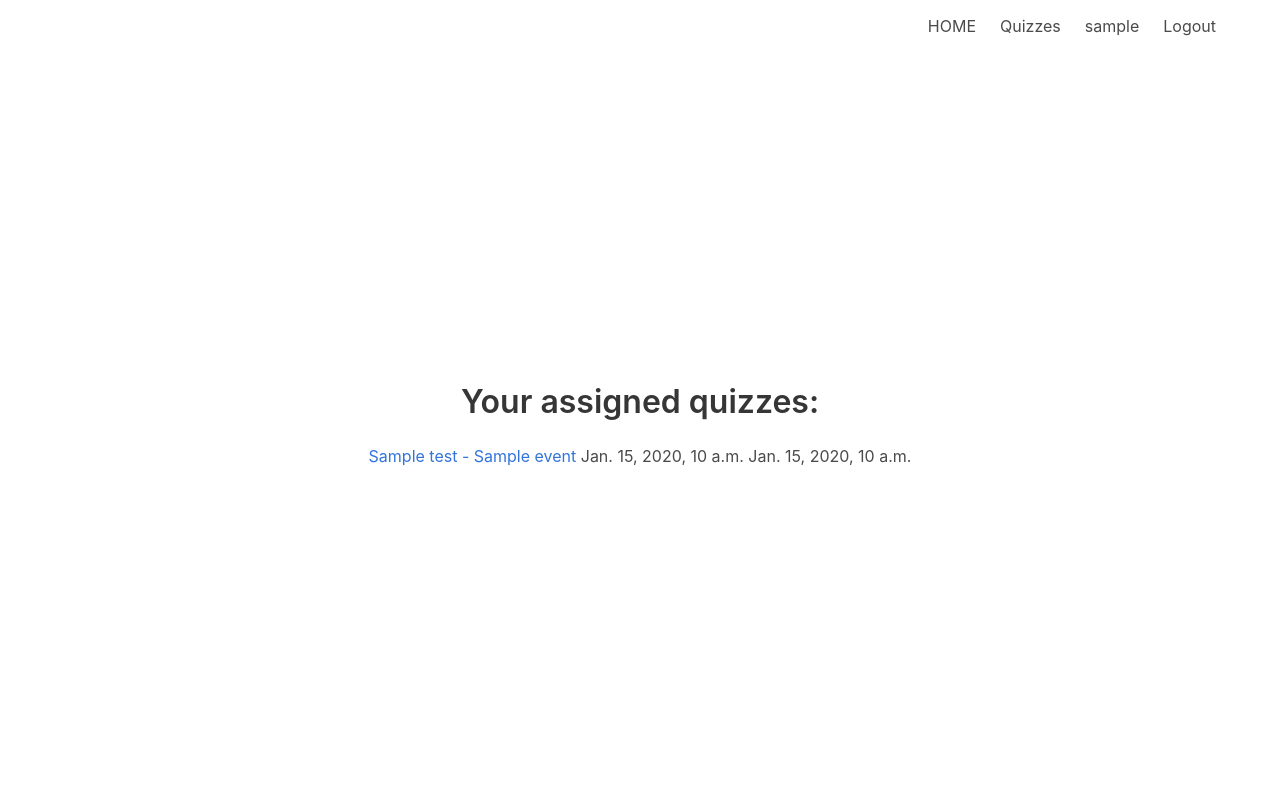
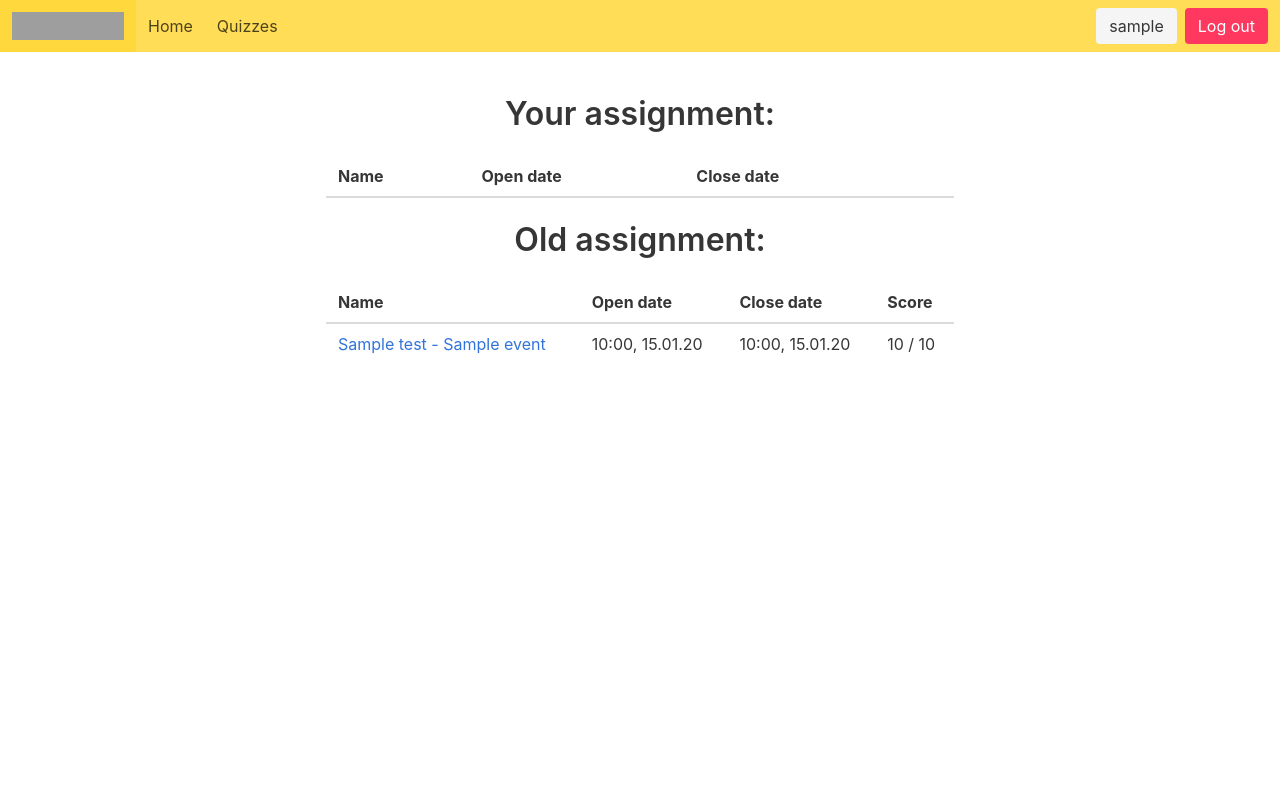
Before and after one commit to Nowidas/web-quiz, a Django app: page /quizzes in a window 1280 px wide. Run offline with Django 4.2, Linux system fonts and the light colour scheme; a user stored in the database is signed in; tables that the repository leaves empty hold one stand-in row (values such as "Sample post"); lists and menus that the app fills with data are empty; grey boxes are pictures that could not be loaded.

Commit message:
slightly better front

```diff
--- a/quiz/models.py
+++ b/quiz/models.py
@@ -37,9 +37,10 @@ class Test_user(models.Model):
     user = models.ForeignKey(settings.AUTH_USER_MODEL, on_delete=models.CASCADE)
     test_event = models.ForeignKey(Test_event, on_delete=models.CASCADE)
 
-    taken = models.BooleanField(blank=True, null=True)
+    taken = models.BooleanField(default=False)
     start_date = models.DateTimeField(blank=True, null=True)
     score = models.IntegerField(blank=True, null=True)
+    max_score = models.IntegerField(blank=True, null=True)
 
     def __str__(self):
         return str(self.test_event) + " - " + str(self.user.username)
--- a/quiz/templates/quiz/base.html
+++ b/quiz/templates/quiz/base.html
@@ -7,50 +7,66 @@
     <meta name="viewport" content="width=device-width, initial-scale=1">
     <title>Django Web Quiz</title>
     <link rel="stylesheet" href="https://cdnjs.cloudflare.com/ajax/libs/bulma/0.7.2/css/bulma.min.css" />
+    {% load static %}
+    <script src='{% static 'quiz/burger.js' %}'></script>
 </head>
 
 <body>
-    <section class="hero $light is-fullheight">
+    <nav class="navbar is-fixed-top is-warning" role="navigation" aria-label="main navigation">
+        <div class="navbar-brand">
+          <a class="navbar-item" href="https://bulma.io">
+            <img src="https://bulma.io/images/bulma-logo.png" width="112" height="28">
+          </a>
+          <a role="button" class="navbar-burger" aria-label="menu" aria-expanded="false" data-target="navbarBasicExample">
+            <span aria-hidden="true"></span>
+            <span aria-hidden="true"></span>
+            <span aria-hidden="true"></span>
+          </a>
+        </div>
+        <div id="navbarBasicExample" class="navbar-menu">
+          <div class="navbar-start">
 
-        <div class="hero-head">
-            <nav class="navbar">
-                <div class="container">
-                    <div id="navbarMenuHeroA" class="navbar-menu">
-                        <div class="navbar-end">
-                            <a href="/" class="navbar-item">
-                                HOME
+            <a href="{% url 'index' %}" class="navbar-item">
+                Home
             </a>
-                            {% if not user.is_authenticated %}
-                            <a href="{% url 'login' %}" class="navbar-item">
-                                Login
-                            </a>
-                            <a href="{% url 'signup' %}" class="navbar-item">
-                                signup
-                            </a>
-                            {% else %}
             <a href="{% url 'quizzes' %}" class="navbar-item">
                 Quizzes
             </a>
-                            <a href="{% url 'quizzes' %}" class="navbar-item">
+
+          </div>
+
+          <div class="navbar-end">
+            <div class="navbar-item">
+              <div class="buttons">
+                {% if not user.is_authenticated %}
+                <a href="{% url 'signup' %}" class="button is-primary">
+                    Sign up
+                <a href="{% url 'login' %}" class="button is-light">
+                    Log in
+                </a>
+                </a>
+                {% else %}
+                <a href="{% url 'quizzes' %}" class="button is-light">
                     {{ user.username }}
                 </a>
-                            <a href="{% url 'logout' %}" class="navbar-item">
-                                Logout
+                <a href="{% url 'logout' %}" class="button is-danger">
+                    Log out
                 </a>
                 {% endif %}
+
+              </div>
             </div>
           </div>
         </div>
       </nav>
+
+            {% comment %} {% comment %} <section  class='hero is-fullheight-with-navbar is-danger is-centered '> {% endcomment %}
+            <div class='hero-body is-centered '>
             </div>
-
-        <div class="hero-body">
-            <div class="container has-text-centered">
                     {% block content %}
                 {% endblock %}
-            </div>
-        </div>
-    </section>
+
+            {% comment %} </section > {% endcomment %}
 </body>
 
 </html>
--- a/quiz/templates/quiz/detail.html
+++ b/quiz/templates/quiz/detail.html
@@ -1,6 +1,7 @@
 {% extends "quiz/base.html" %}
 
 {% block content %}
+<div class='hero-body is-centered has-text-centered'>
 <h1 class="title">
     {{quiz.test_event.test.name}}
 </h1>
@@ -9,7 +10,7 @@
 </h2>
 
 {% if start %}
-<button class='button is-primary has-text-white'> <a href="/quiz/{{ quiz.test_event.id }}/0">START</a> </button>
+<button class='button is-primary has-text-white'> <a class='has-text-white' href="/quiz/{{ quiz.test_event.id }}/0">START</a> </button>
 {% else %}
 <button class='button is-primary has-text-white' disabled> START </button>
 {% endif %}
@@ -21,4 +22,6 @@
 
 {% endif %}
 </ul>
+</div>
+
 {% endblock %}
--- a/quiz/templates/quiz/quizzes.html
+++ b/quiz/templates/quiz/quizzes.html
@@ -1,17 +1,88 @@
 {% extends "quiz/base.html" %}
 
 {% block content %}
-<h1 class="title">
-    Your assigned quizzes:
-</h1>
+<div class="columns is-mobile is-centered">
 
-<ul>
-    {% for quiz in quiz_event %}
-    <li>
-        <a href="/quiz/{{ quiz.test_event.id }}/">{{quiz.test_event.test.name}} - {{quiz.test_event.name}}</a>
-        {{quiz.test_event.start_date}}
-        {{quiz.test_event.end_date}}
-    </li>
+<div class="column is-half has-text-centered">
+    <h1 class="title is-primary">
+        <p>Your assignment:</p>
+    </h1>
+</div>
+</div>
+
+
+<div class="columns is-mobile is-centered">
+
+<div class="column is-half ">
+
+<table class="table is-fullwidth ">
+    <thead>
+        <tr>
+            <th>Name</th>
+            <th>Open date</th>
+            <th>Close date</th>
+            <th></th>
+        </tr>
+    </thead>
+    <tbody>
+        {% for quiz in incoming_quiz_event %}
+        <tr>
+        <td> <a href="/quiz/{{ quiz.test_event.id }}/">{{quiz.test_event.test.name}} - {{quiz.test_event.name}}</a></td>
+            <td>{{quiz.test_event.start_date|date:"H:i,  d.m.y"}}</td>
+                <td>{{quiz.test_event.end_date|date:"H:i,  d.m.y"}}</td>
+                {% if  quiz.if_open %}
+                <td><button class="button is-primary"> <a class='has-text-white' href="/quiz/{{ quiz.test_event.id }}/"> Open - Description </a> </button></td>
+                {% else %}
+                <td><button class="button"> <a class='has-text-black' href="/quiz/{{ quiz.test_event.id }}/"> Description </a> </button></td>
+
+                {% endif %}
+    </tr>
     {% endfor %}
-</ul>
+</tbody>
+</table>
+</div>
+</div>
+
+<div class="columns is-mobile is-centered">
+
+    <div class="column is-half has-text-centered">
+        <h1 class="title is-primary">
+            <p>Old assignment:</p>
+        </h1>
+    </div>
+    </div>
+
+
+    <div class="columns is-mobile is-centered">
+
+    <div class="column is-half ">
+
+    <table class="table is-fullwidth ">
+        <thead>
+            <tr>
+                <th>Name</th>
+                <th>Open date</th>
+                <th>Close date</th>
+                <th>Score</th>
+            </tr>
+        </thead>
+        <tbody>
+            {% for quiz in old_quiz_event %}
+            {% comment %} {% if not quiz.taken %}{% endif %} {% endcomment %}
+            <tr>
+            <td> <a href="/quiz/{{ quiz.test_event.id }}/">{{quiz.test_event.test.name}} - {{quiz.test_event.name}}</a></td>
+                <td>{{quiz.test_event.start_date|date:"H:i,  d.m.y" }}</td>
+                    <td>{{quiz.test_event.end_date|date:"H:i,  d.m.y"}}</td>
+                    {% if  quiz.taken%}
+                    <td> {{quiz.score}} / {{quiz.max_score}} </td>
+                    {% else %}
+                    <td> ❌ </td>
+                    {% endif %}
+        </tr>
+        {% endfor %}
+    </tbody>
+    </table>
+    </div>
+    </div>
+
 {% endblock %}
--- a/quiz/views.py
+++ b/quiz/views.py
@@ -9,19 +9,38 @@ from django.contrib.auth.models import User
 
 from django.contrib import messages
 
-from django.db.models import OuterRef, Subquery
+from django.db.models import OuterRef, Subquery, Q
 from .models import Choice, ChoicePerUser, Question, Test, Test_event, Test_user
 
 # Create your views here.
-@login_required
 def index(request):
     return render(request, "quiz/index.html")
 
 
 @login_required
 def quizzes(request):
-    infooo = Test_user.objects.all().filter(user=request.user.id).order_by("start_date")
-    return render(request, "quiz/quizzes.html", {"quiz_event": infooo})
+    incoming_quiz_info = (
+        (
+            Test_user.objects.all().filter(
+                user=request.user.id,
+                taken=False,
+                test_event__end_date__gt=datetime.now(timezone.utc),
+            )
+        )
+        .annotate(if_open=Q(test_event__start_date__lte=datetime.now(timezone.utc)))
+        .order_by("-if_open", "-test_event__end_date")
+    )
+    old_quiz_info = (
+        Test_user.objects.all()
+        .filter(user=request.user.id)
+        .filter(Q(taken=True) | Q(test_event__end_date__lte=datetime.now(timezone.utc)))
+        .order_by("-test_event__start_date")
+    )
+    return render(
+        request,
+        "quiz/quizzes.html",
+        {"incoming_quiz_event": incoming_quiz_info, "old_quiz_event": old_quiz_info},
+    )
 
 
 @login_required
@@ -123,12 +142,14 @@ def summary(request, quiz_id):
     if True:
         quiz.taken = True
         quiz.score = 0
+        quiz.max_score = 0
         for i in range(len(questions)):
             choices = all_choices.filter(question_id=questions[i].id)
             user_picks = all_user_pick.all().filter(
                 test_user=quiz.id, pick__in=choices.values("id")
             )
             right_choices = choices.filter(if_correct=True)
+            quiz.max_score += 1
             if (
                 set(right_choices.values_list("id", flat=True))
                 == set(user_picks.values_list("pick", flat=True))
--- a/quiz_site/settings.py
+++ b/quiz_site/settings.py
@@ -129,3 +129,5 @@ STATIC_URL = "static/"
 DEFAULT_AUTO_FIELD = "django.db.models.BigAutoField"
 
 LOGIN_URL = "/login"
+
+STATIC_URL = "/static/"
```
Also changed, not shown: quiz/templates/quiz/index.html (+8 -6 lines), quiz/templates/quiz/question.html (+22 -4 lines). Lines whose indentation alone changed are shown as unchanged.
